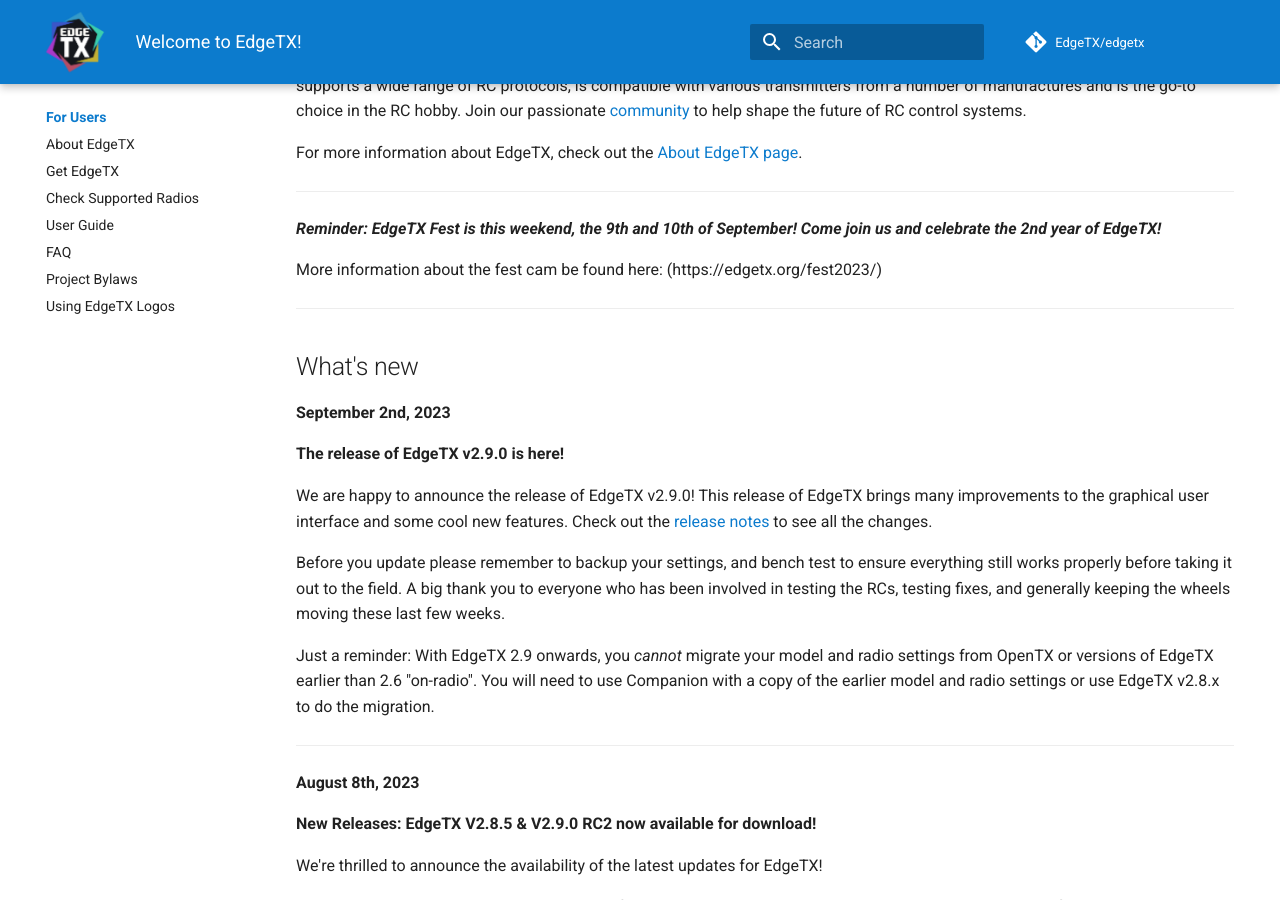
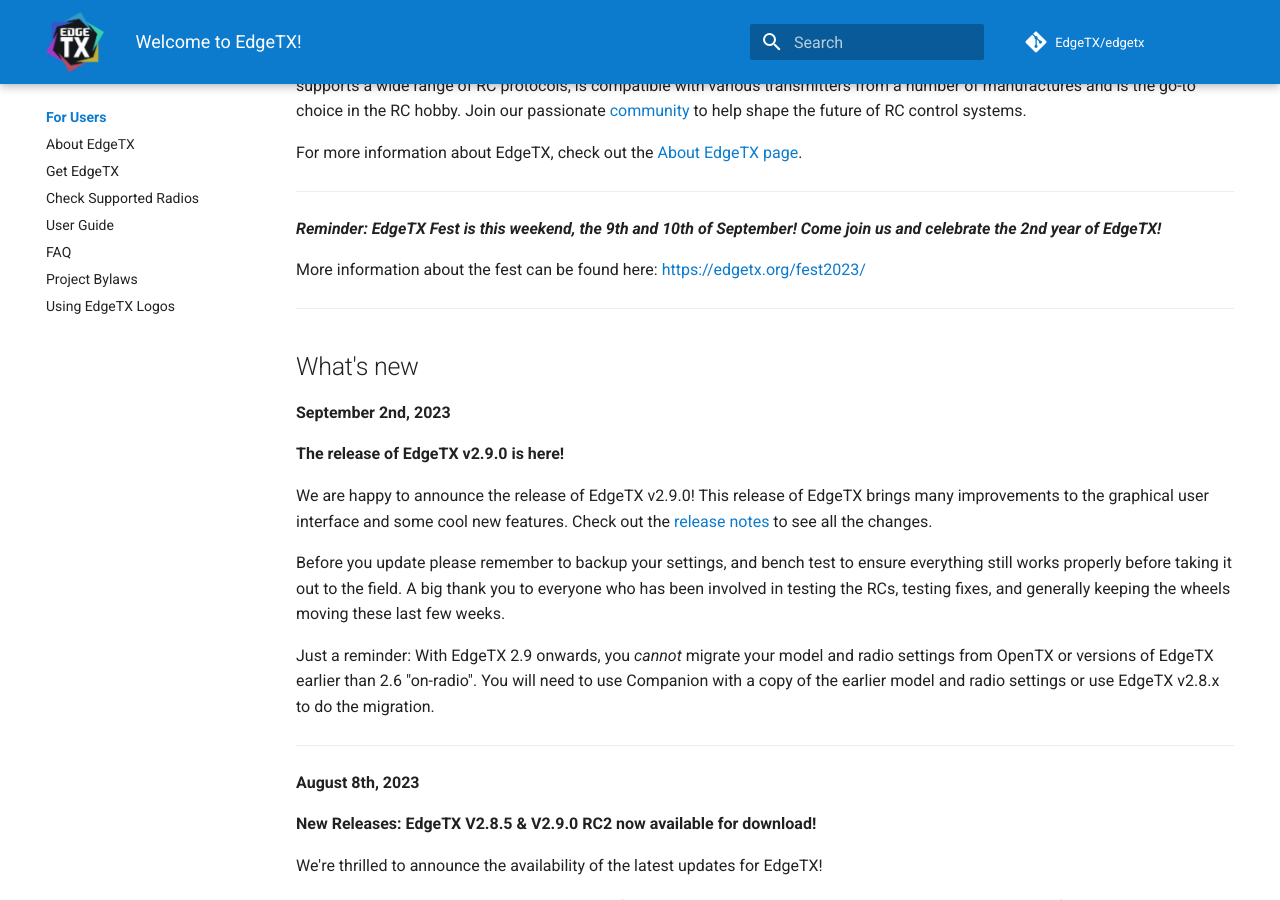
Before and after one commit to EdgeTX/edgetx.github.io, an MkDocs documentation site: the page built from docs/index.md, in a window 1280 px wide and 900 px high, scrolled down 783 px. Built offline with MkDocs 1.6.1 and Material for MkDocs 9.7.7, drawn with Linux system fonts in a browser that asks for light colours; comment, search, counter and statistics services are not loaded.

Commit message:
Update index.md

```diff
--- a/docs/index.md
+++ b/docs/index.md
@@ -16,7 +16,7 @@
 
 ***Reminder: EdgeTX Fest is this weekend, the 9th and 10th of September! Come join us and celebrate the 2nd year of EdgeTX!***
 
-More information about the fest cam be found here: (https://edgetx.org/fest2023/)
+More information about the fest can be found here: [https://edgetx.org/fest2023/](https://edgetx.org/fest2023/)
 
 ---
 
```
